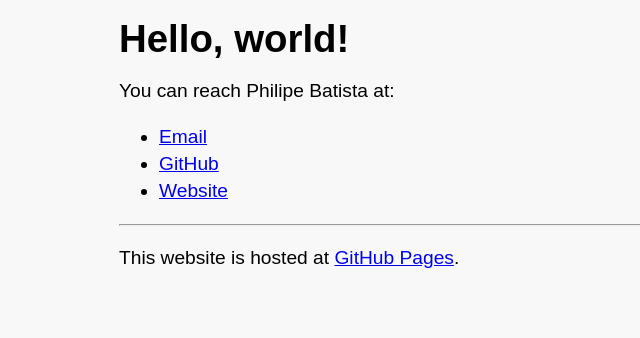
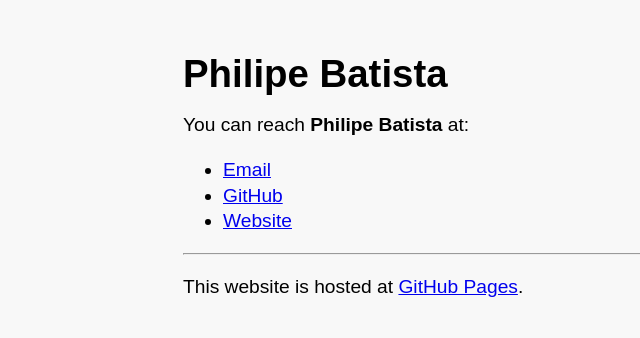
Before and after one commit to philipebatist/philipebatist.github.io, a plain HTML site: page index.html in a window 1280 px wide. Shown: the whole page, without its empty margins (137-777 px from the left). Drawn offline with Linux system fonts and the light colour scheme.

Commit message:
Some page speed updates, and Readme.

```diff
--- a/index.html
+++ b/index.html
@@ -3,16 +3,23 @@
 <head>
   <meta charset="utf-8">
   <meta name="viewport" content="width=device-width, initial-scale=1.0">
-
-  <link
-  rel="stylesheet"
-  href="styles.css">
-
-  <title>Philipe Batista</title>
+  <style>
+    body {
+      font-size: 1.2rem;
+      font-family: sans-serif;
+      line-height: 1.6rem;
+      margin: 1.2rem auto;
+      padding: 1rem;
+      max-width: 40rem;
+      background: rgb(248, 248, 248);
+      color: black;
+    }
+  </style>
+  <title>Philipe Batista's Website</title>
 </head>
 <body>
-  <h1>Hello, world!</h1>
-    <p>You can reach Philipe Batista at:</p>
+  <h1>Philipe Batista</h1>
+    <p>You can reach <strong>Philipe Batista</strong> at:</p>
     <ul>
       <li><a href="mailto:philipebatista.dev@gmail.com">Email</a></li>
       <li><a href="https://github.com/philipebatista">GitHub</a></li>
--- a/styles.css
+++ /dev/null
@@ -1,30 +0,0 @@
-body {
-  font-size: 1.2em;
-  font-family: sans-serif;
-
-  margin: 1.2em auto;
-  max-width: 40em;
-  line-height: 1.4em;
-
-  background: rgb(248, 248, 248);
-  color: black;
-
-  font-family: sans-serif;
-
-}
-
-/*
-  Ems
-    Another way of setting the font size is with em values. The size of an em value is dynamic. When defining the font-size property, an em is equal to the size of the font that applies to the parent of the element in question. If you haven't set the font size anywhere on the page, then it is the browser default, which is often 16px. So, by default 1em = 16px, and 2em = 32px. If you set a font-size of 20px on the body element, then 1em = 20px and 2em = 40px. Note that the value 2 is essentially a multiplier of the current em size.
-
-    In order to calculate the em equivalent for any pixel value required, you can use this formula:
-      em = desired element pixel value / parent element font-size in pixels
-
-    For example, suppose the font-size of the body of the page is set to 16px. If the font-size you want is 12px, then you should specify 0.75em (because 12/16 = 0.75). Similarly, if you want a font size of 10px, then specify 0.625em (10/16 = 0.625); for 22px, specify 1.375em (22/16).
-*/
-
-@media print {
-  body {
-    max-width: none;
-  }
-}
```
Also changed, not shown: 1 other file.
